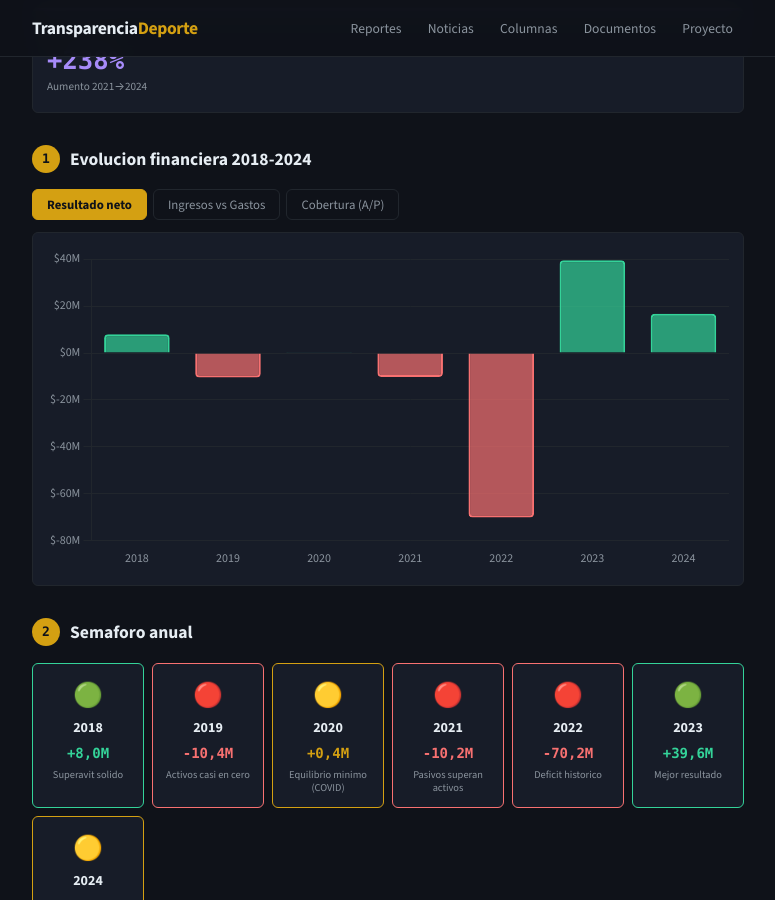
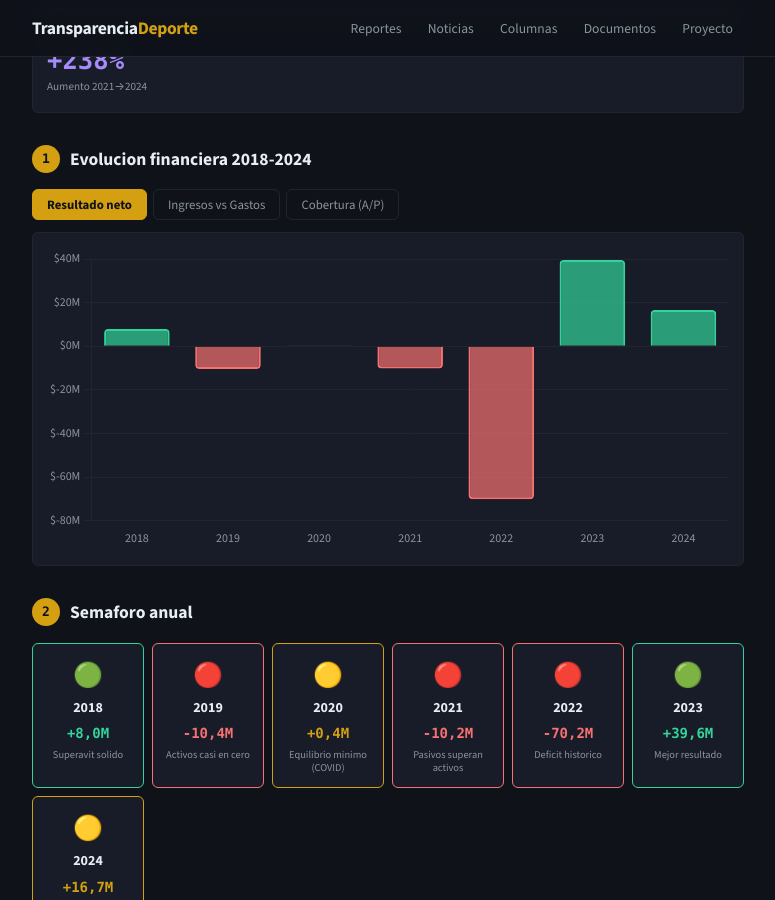
Before and after one commit to analisisdeportescl/analisisdeportescl.github.io, a Jekyll site: the page built from dashboard-balonmano.html, in a window 1280 px wide and 900 px high, scrolled down 378 px. Shown: the whole window, without its empty margins (252-1027 px from the left). Built offline with Jekyll 4.4.1, drawn with Linux system fonts in a browser that asks for light colours.

Commit message:
Fix chart overflow: wrap canvases in fixed-height containers
Chart.js needs a parent with explicit height when using
responsive + maintainAspectRatio:false, otherwise charts
grow infinitely.

Co-Authored-By: Claude Opus 4.6 <noreply@anthropic.com>

```diff
--- a/dashboard-balonmano.html
+++ b/dashboard-balonmano.html
@@ -209,7 +209,9 @@ permalink: /dashboard-balonmano/
   <button class="dash-tab" onclick="switchChart('cobertura')">Cobertura (A/P)</button>
 </div>
 <div class="dash-chart-card">
-  <canvas id="mainChart" height="320"></canvas>
+  <div style="position:relative;height:300px;">
+    <canvas id="mainChart"></canvas>
+  </div>
 </div>
 
 <!-- SECCION 2: SEMAFORO -->
@@ -284,7 +286,9 @@ permalink: /dashboard-balonmano/
   <h2>Evolucion de multas pagadas</h2>
 </div>
 <div class="dash-chart-card">
-  <canvas id="multasChart" height="180"></canvas>
+  <div style="position:relative;height:200px;">
+    <canvas id="multasChart"></canvas>
+  </div>
   <p style="text-align:center;font-size:0.8rem;color:#a78bfa;font-weight:600;margin-top:10px;">
     +238% de aumento entre 2021 y 2024 — sin detalle de origen en los balances
   </p>
```
